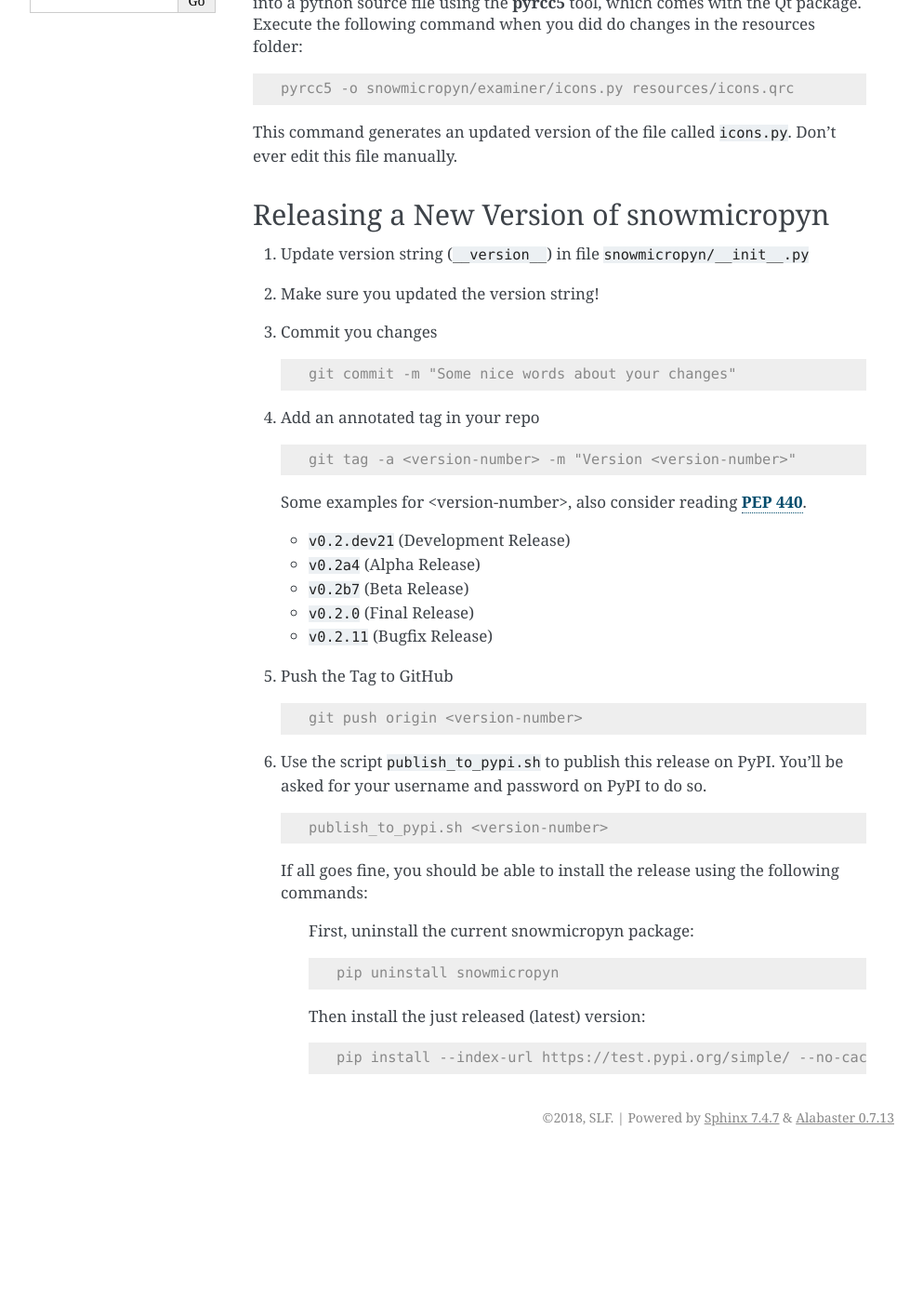
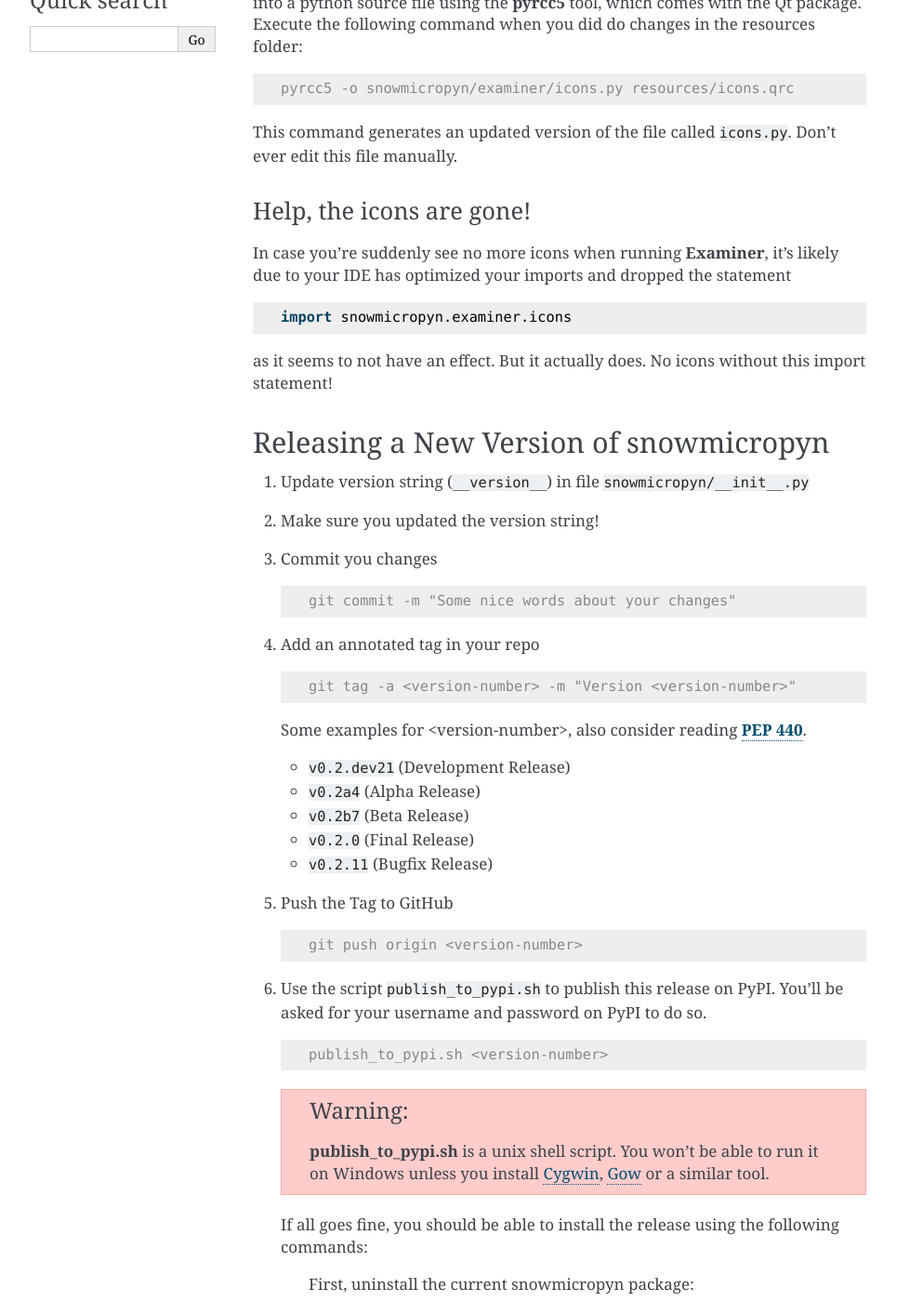
Before and after one commit to slf-dot-ch/snowmicropyn, a Sphinx documentation site: the page built from docs/develop.rst, in a window 1280 px wide and 1400 px high, scrolled down 290 px. Shown: the whole window at 93% size, without its empty margins (148-1141 px from the left). Built offline with Sphinx 7.4.7, drawn with Linux system fonts in a browser that asks for light colours; before the commit the page ends 1531 px from its top, so only the background shows below that; some of the changed text lies outside the part shown.

Commit message:
Improve documentation for snowmicropyn developers.

```diff
--- a/docs/develop.rst
+++ b/docs/develop.rst
@@ -18,6 +18,19 @@
 
 This command generates an updated version of the file called :file:`icons.py`.
 Don't ever edit this file manually.
+
+Help, the icons are gone!
+^^^^^^^^^^^^^^^^^^^^^^^^^
+
+In case you're suddenly see no more icons when running :program:`Examiner`, it's
+likely due to your IDE has optimized your imports and dropped the statement
+
+.. code-block:: python
+
+   import snowmicropyn.examiner.icons
+
+as it seems to not have an effect. But it actually does. No icons without this
+import statement!
 
 Releasing a New Version of snowmicropyn
 ---------------------------------------
@@ -61,6 +74,9 @@
 
       publish_to_pypi.sh <version-number>
 
+   .. warning:: :command:`publish_to_pypi.sh` is a unix shell script. You won't be able
+      to run it on Windows unless you install Cygwin_, Gow_ or a similar tool.
+
    If all goes fine, you should be able to install the release using the
    following commands:
 
@@ -75,3 +91,6 @@
         .. code-block:: console
 
             pip install --index-url https://test.pypi.org/simple/ --no-cache-dir snowmicropyn
+
+.. _Cygwin: https://www.cygwin.com/
+.. _Gow: https://github.com/bmatzelle/gow/wiki
```
